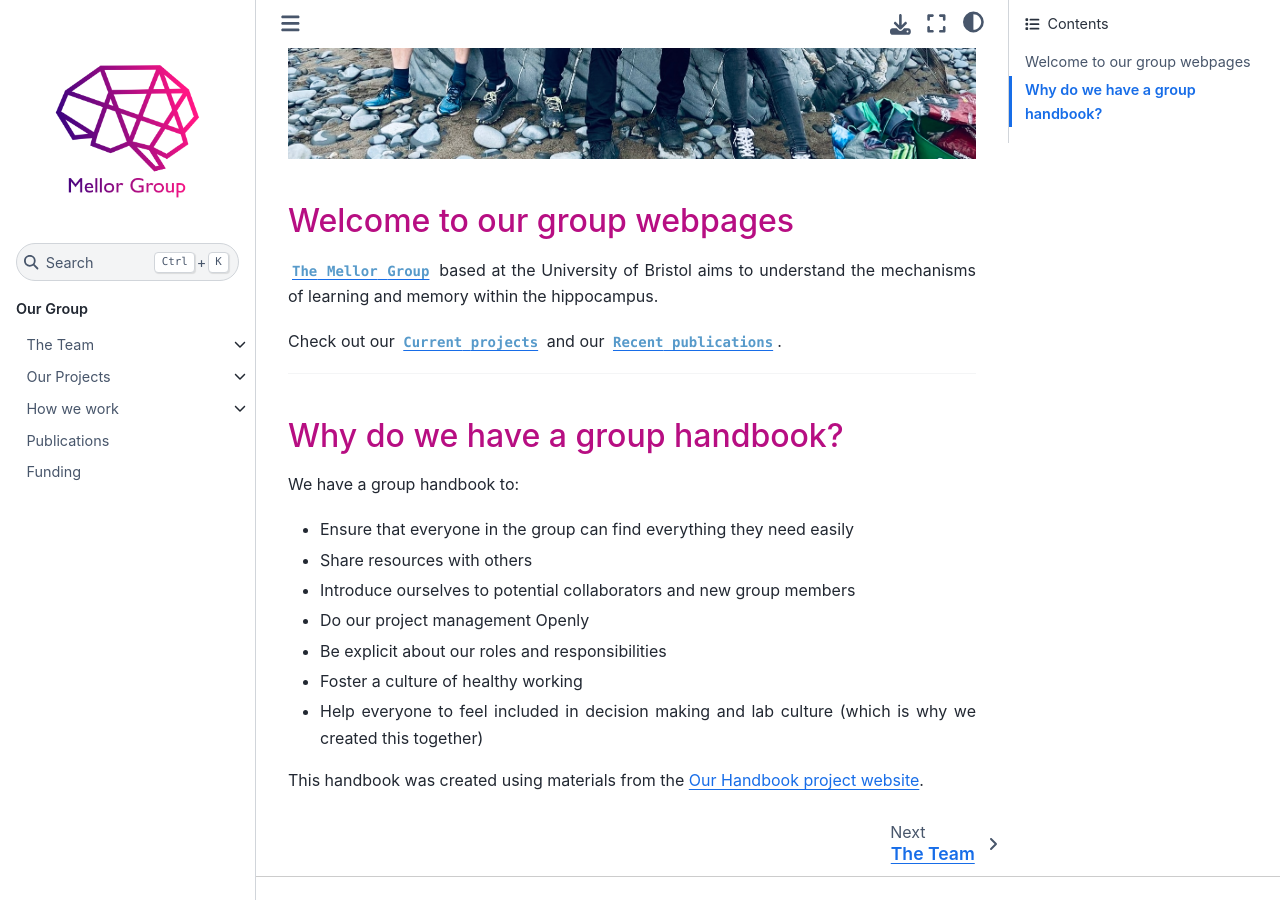
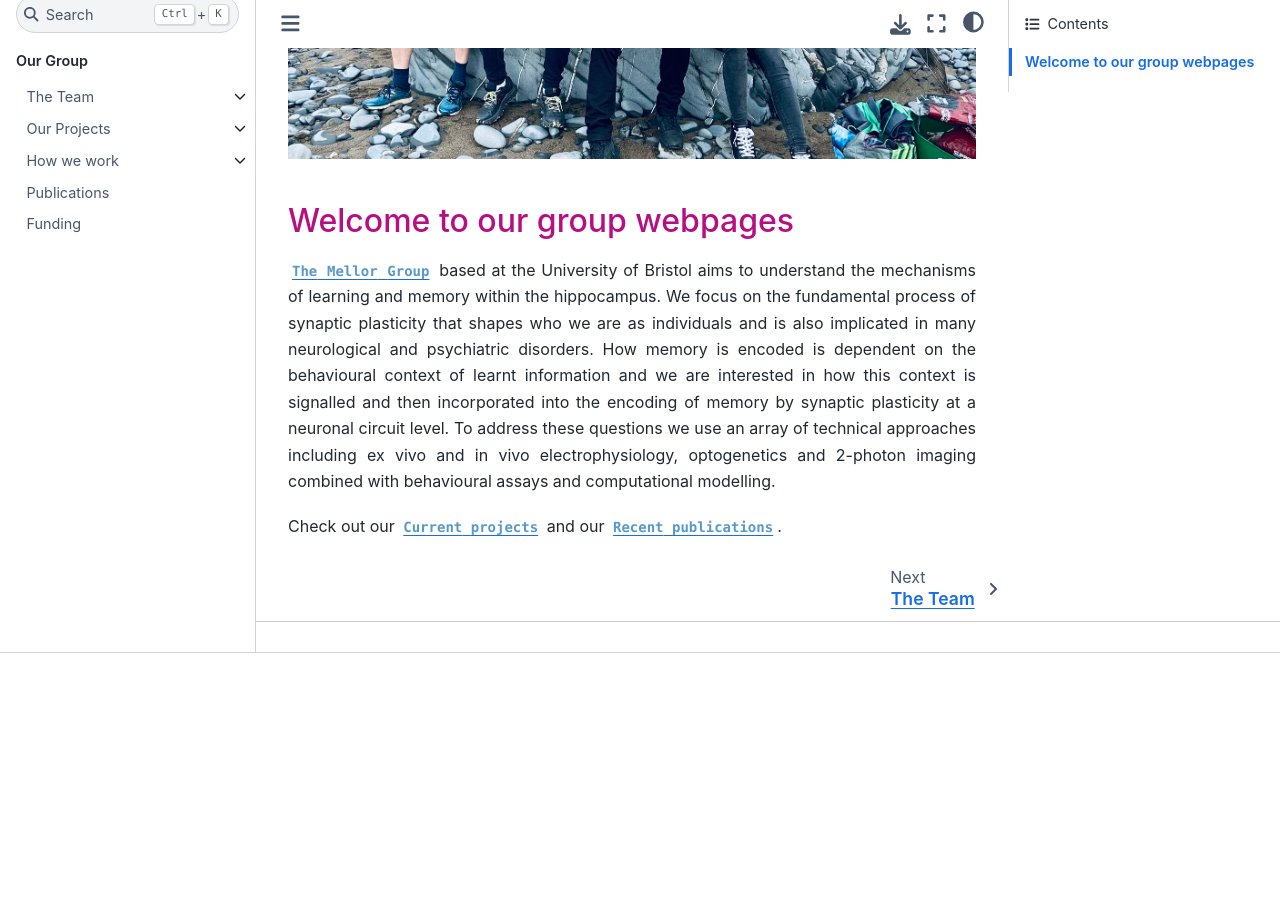
Before and after one commit to mellor-lab/mellor-lab.github.io, a Jupyter Book: the page built from book/contents/welcome.md, in a window 1280 px wide and 900 px high, scrolled down 507 px. Built offline with Jupyter Book 1.0.4 settings and Sphinx 7.4.7 and the Sphinx Book theme 1.1.4, drawn with Linux system fonts in a browser that asks for light colours; after the commit the page ends 1160 px from its top, so only the background shows below that.

Commit message:
Update welcome.md

```diff
--- a/book/contents/welcome.md
+++ b/book/contents/welcome.md
@@ -7,26 +7,6 @@
 
 ### Welcome to our group webpages
 
-[`The Mellor Group`](our-team/current-members) based at the University of Bristol aims to understand the mechanisms of learning and memory within the hippocampus.
+[`The Mellor Group`](our-team/current-members) based at the University of Bristol aims to understand the mechanisms of learning and memory within the hippocampus. We focus on the fundamental process of synaptic plasticity that shapes who we are as individuals and is also implicated in many neurological and psychiatric disorders. How memory is encoded is dependent on the behavioural context of learnt information and we are interested in how this context is signalled and then incorporated into the encoding of memory by synaptic plasticity at a neuronal circuit level. To address these questions we use an array of technical approaches including ex vivo and in vivo electrophysiology, optogenetics and 2-photon imaging combined with behavioural assays and computational modelling.
 
 Check out our [`Current projects`](projects/index) and our [`Recent publications`](publications).
-
-
----
-
-### Why do we have a group handbook?
-
-We have a group handbook to:
-- Ensure that everyone in the group can find everything they need easily
-- Share resources with others
-- Introduce ourselves to potential collaborators and new group members
-- Do our project management Openly
-- Be explicit about our roles and responsibilities
-- Foster a culture of healthy working
-- Help everyone to feel included in decision making and lab culture (which is why we created this together)
-
-<!--
-Note: Please keep a link to the Our Handbook project here, to help other people find it)
--->
-
-This handbook was created using materials from the [Our Handbook project website](https://very-good-science.github.io/our-handbook).
```
